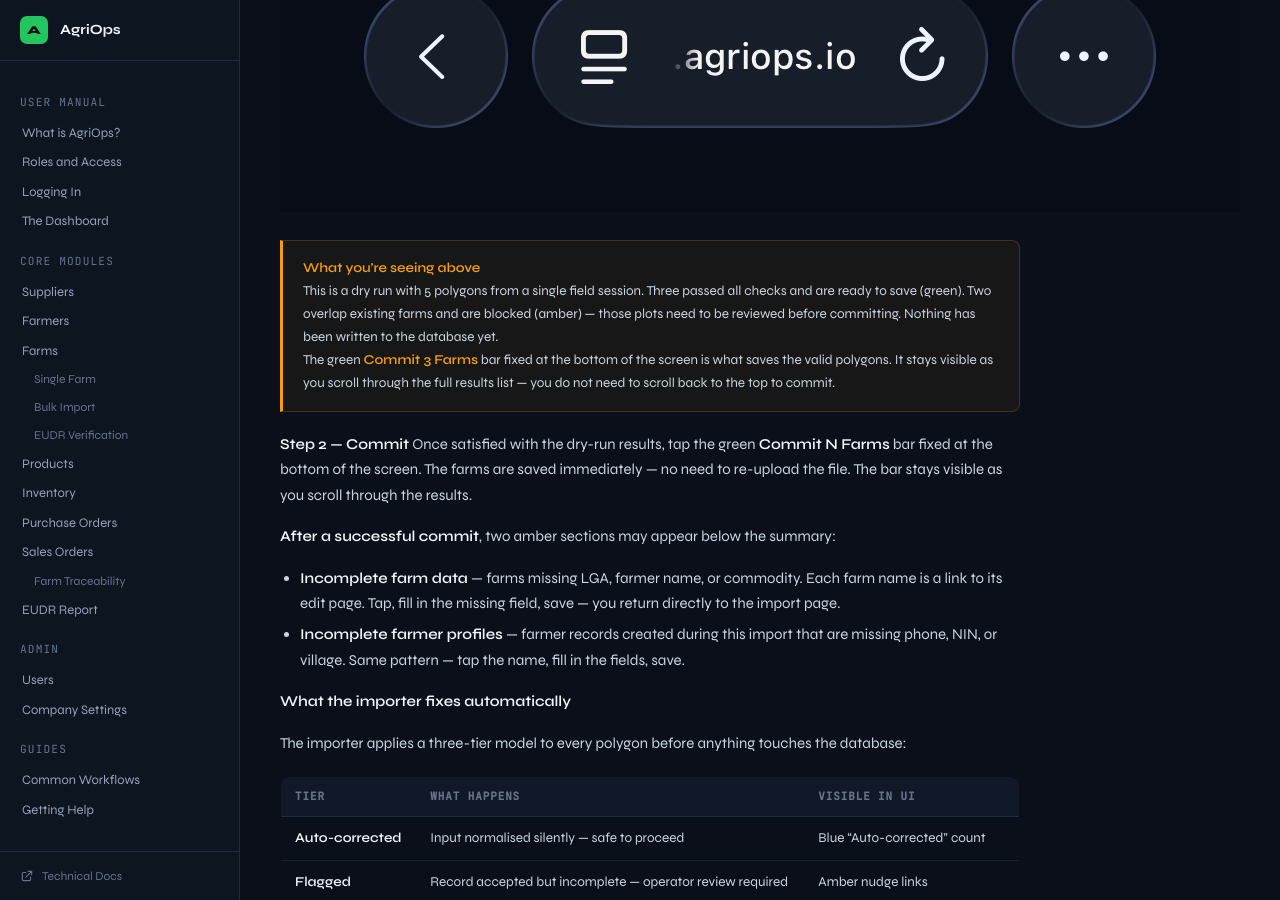
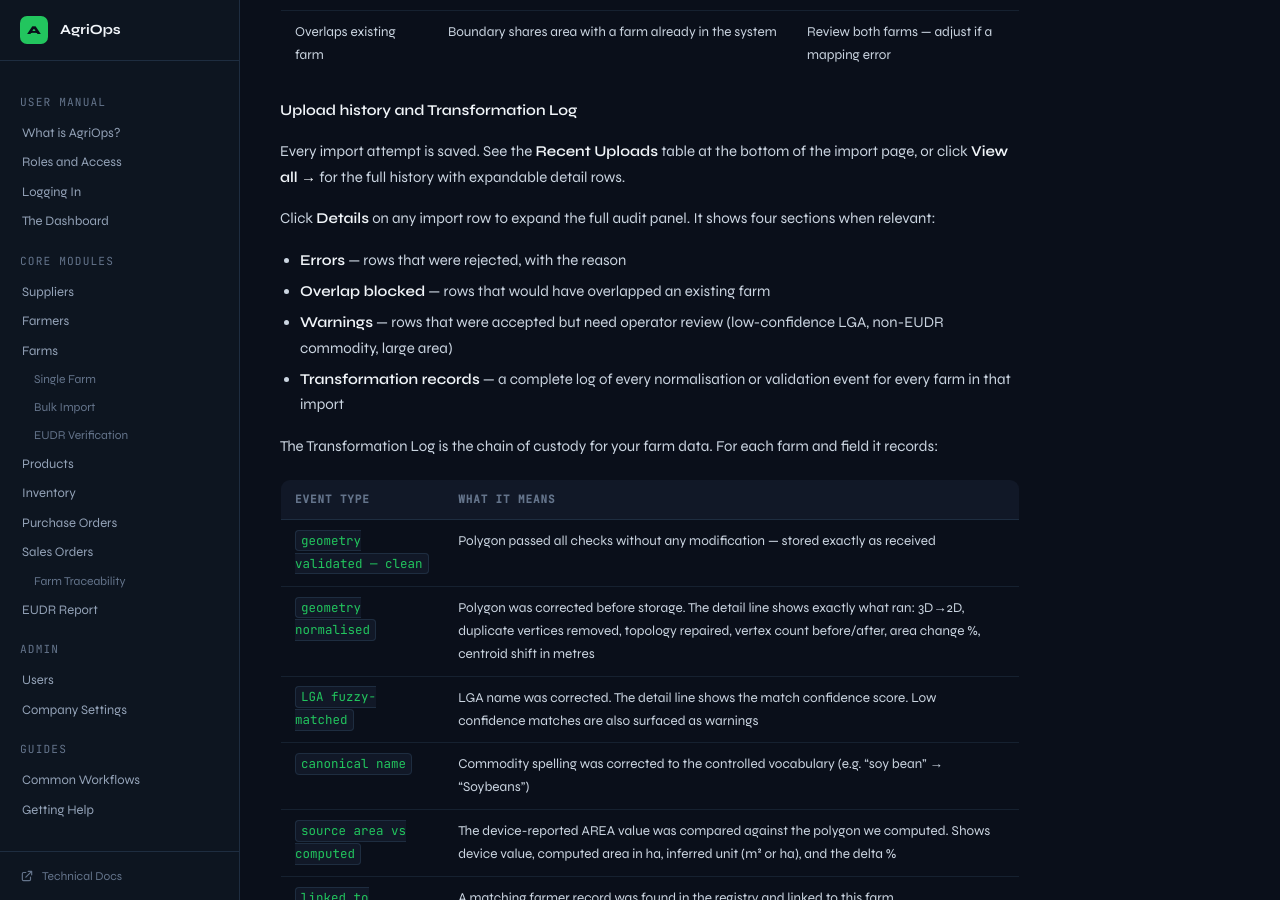
Before and after one commit to Sirleroy/agri_ops, a Jekyll site: the page built from docs/user-manual.md, in a window 1280 px wide and 900 px high, scrolled down 6517 px. Built offline with Jekyll 4.4.1, drawn with Linux system fonts in a browser that asks for light colours.

Commit message:
docs: remove oversized screenshot and caption from user manual
Image rendered too large on mobile. The surrounding text already
explains the dry-run flow clearly without it.

Co-Authored-By: Claude Sonnet 4.6 <noreply@anthropic.com>

```diff
--- a/docs/user-manual.md
+++ b/docs/user-manual.md
@@ -142,13 +142,6 @@ Review the results:
 - **Orange (Overlap blocked)** — polygons that overlap an existing farm
 - **Amber (Warnings)** — polygons that will import but are missing data (no LGA, no farmer name, etc.). Farm names in the warning list are clickable — tap to open that farm's edit page directly
 
-![Dry-run validation preview on mobile — 5 polygons total, 3 ready to create, 2 overlap blocked, with the sticky Commit bar at the bottom of the screen](assets/import-dry-run-mobile.png)
-
-> **What you're seeing above**
->
-> This is a dry run with 5 polygons from a single field session. Three passed all checks and are ready to save (green). Two overlap existing farms and are blocked (amber) — those plots need to be reviewed before committing. Nothing has been written to the database yet.
->
-> The green **Commit 3 Farms** bar fixed at the bottom of the screen is what saves the valid polygons. It stays visible as you scroll through the full results list — you do not need to scroll back to the top to commit.
 
 **Step 2 — Commit**
 Once satisfied with the dry-run results, tap the green **Commit N Farms** bar fixed at the bottom of the screen. The farms are saved immediately — no need to re-upload the file. The bar stays visible as you scroll through the results.
```
